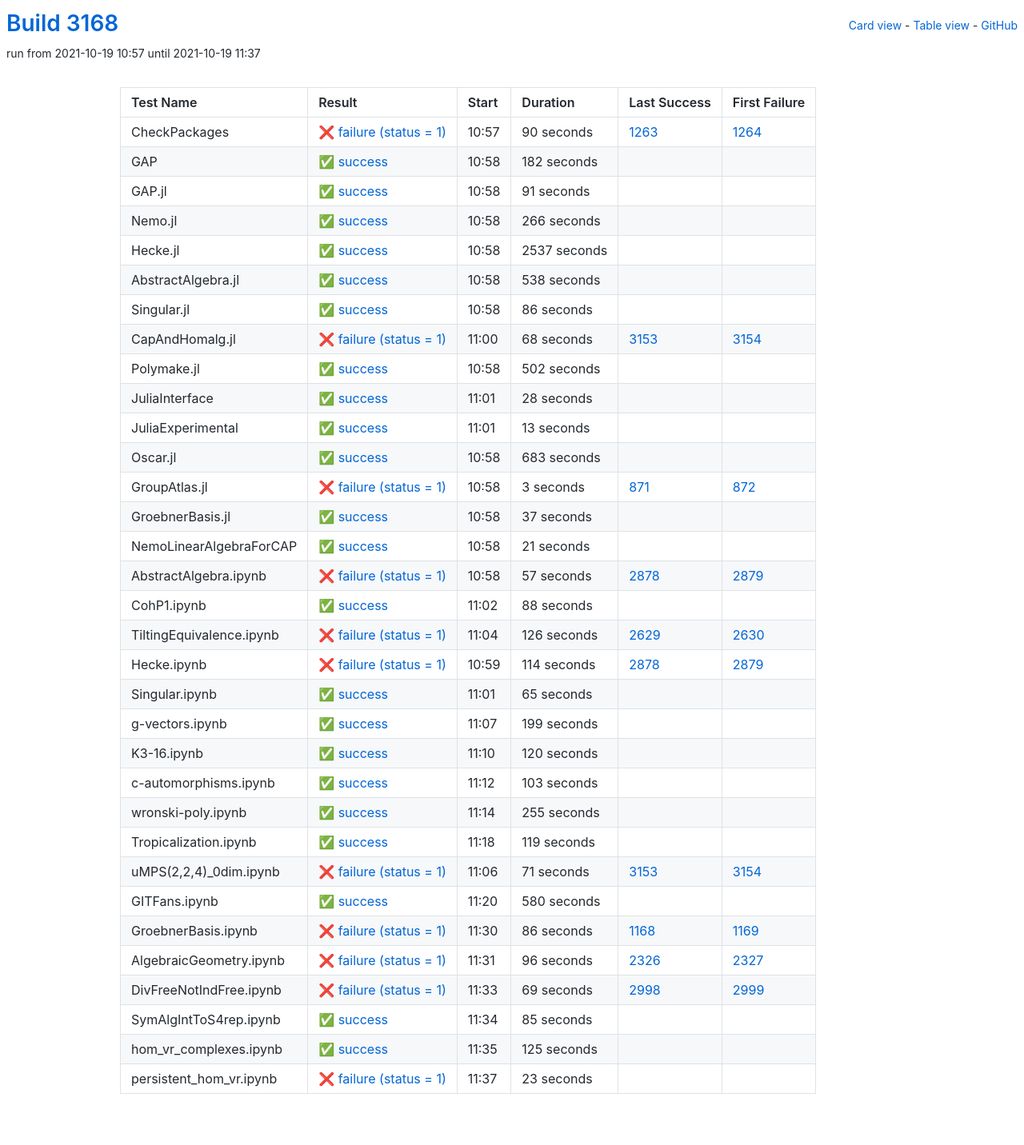
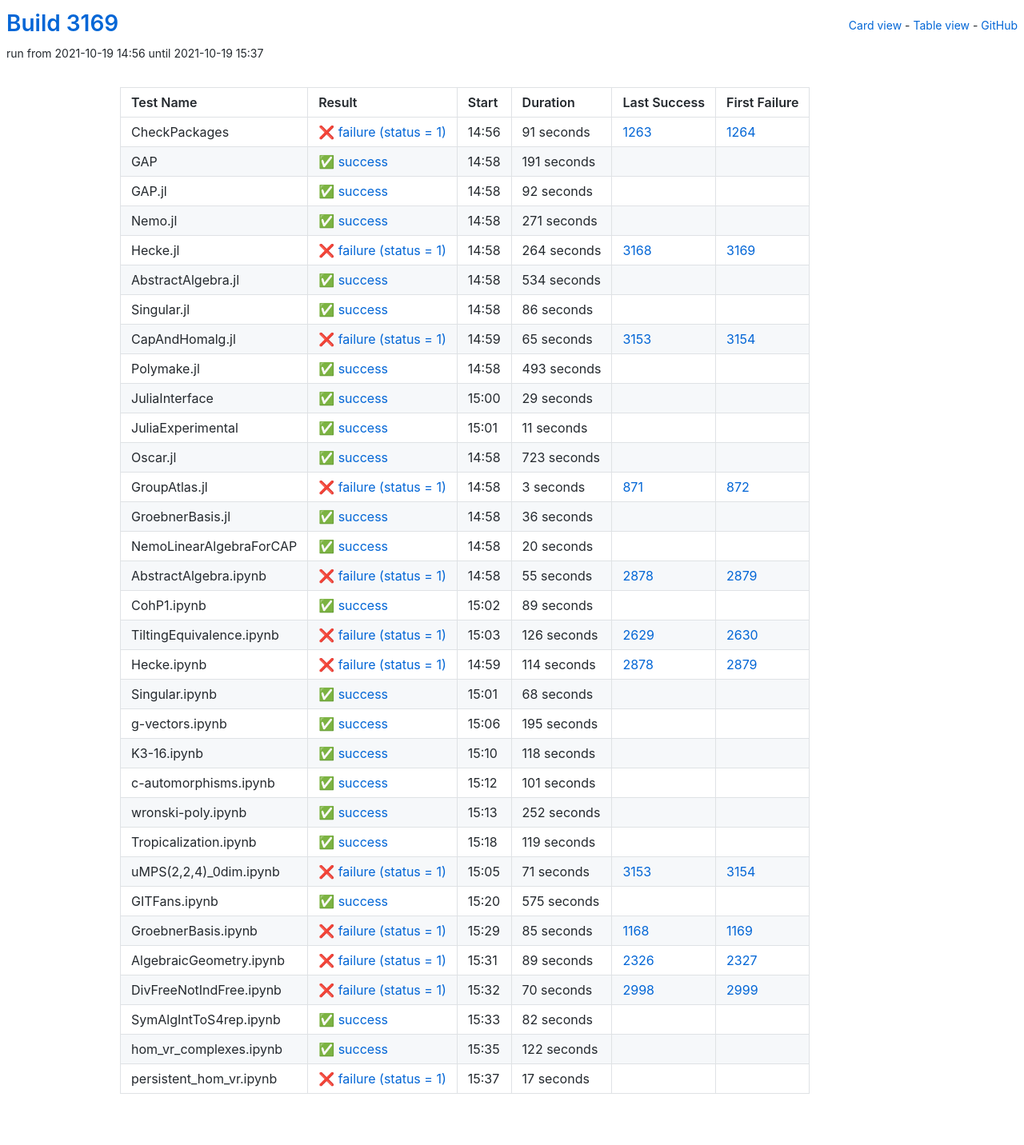
Before and after one commit to oscar-system/oscar-ci-status-stable, a Jekyll site: the page built from table.html, in a window 1280 px wide. Shown: the whole page at 80% size. Built offline with Jekyll 4.4.1, drawn with Linux system fonts in a browser that asks for light colours.

Commit message:
Build #3169

```diff
--- a/_data/ci.yml
+++ b/_data/ci.yml
@@ -1,6 +1,6 @@
 ---
-build: 3168
-build_url: https://oscarci.mathematik.uni-kl.de/job/oscar-stable/3168/
+build: 3169
+build_url: https://oscarci.mathematik.uni-kl.de/job/oscar-stable/3169/
 job: oscar-stable
 organization: oscar-system
 repo: oscar-ci-status-stable
@@ -8,80 +8,80 @@ repourl: https://github.com/oscar-system/oscar-ci-status-stable
 tests:
 - name: CheckPackages
   id: checkpackages
-  log: https://oscarci.mathematik.uni-kl.de/job/oscar-stable/3168/artifact/logs/build-3168/CheckPackages.log
-  start: 2021-10-19 10:57
+  log: https://oscarci.mathematik.uni-kl.de/job/oscar-stable/3169/artifact/logs/build-3169/CheckPackages.log
+  start: 2021-10-19 14:56
   success: false
   exitcode: 1
   status: failure
-  duration: 90
+  duration: 91
   last_success: 1263
   last_success_url: https://oscarci.mathematik.uni-kl.de/job/oscar-stable/1263/
   first_failure: 1264
   first_failure_url: https://oscarci.mathematik.uni-kl.de/job/oscar-stable/1264/
 - name: GAP
   id: gap
-  log: https://oscarci.mathematik.uni-kl.de/job/oscar-stable/3168/artifact/logs/build-3168/GAP.log
-  start: 2021-10-19 10:58
+  log: https://oscarci.mathematik.uni-kl.de/job/oscar-stable/3169/artifact/logs/build-3169/GAP.log
+  start: 2021-10-19 14:58
   success: true
   exitcode: 0
   status: success
-  duration: 182
+  duration: 191
   last_success: false
   last_success_url:
   first_failure: false
   first_failure_url:
 - name: GAP.jl
   id: gap-jl
-  log: https://oscarci.mathematik.uni-kl.de/job/oscar-stable/3168/artifact/logs/build-3168/GAP.jl.log
-  start: 2021-10-19 10:58
+  log: https://oscarci.mathematik.uni-kl.de/job/oscar-stable/3169/artifact/logs/build-3169/GAP.jl.log
+  start: 2021-10-19 14:58
   success: true
   exitcode: 0
   status: success
-  duration: 91
+  duration: 92
   last_success: false
   last_success_url:
   first_failure: false
   first_failure_url:
 - name: Nemo.jl
   id: nemo-jl
-  log: https://oscarci.mathematik.uni-kl.de/job/oscar-stable/3168/artifact/logs/build-3168/Nemo.jl.log
-  start: 2021-10-19 10:58
+  log: https://oscarci.mathematik.uni-kl.de/job/oscar-stable/3169/artifact/logs/build-3169/Nemo.jl.log
+  start: 2021-10-19 14:58
   success: true
   exitcode: 0
   status: success
-  duration: 266
+  duration: 271
   last_success: false
   last_success_url:
   first_failure: false
   first_failure_url:
 - name: Hecke.jl
   id: hecke-jl
-  log: https://oscarci.mathematik.uni-kl.de/job/oscar-stable/3168/artifact/logs/build-3168/Hecke.jl.log
-  start: 2021-10-19 10:58
+  log: https://oscarci.mathematik.uni-kl.de/job/oscar-stable/3169/artifact/logs/build-3169/Hecke.jl.log
+  start: 2021-10-19 14:58
+  success: false
+  exitcode: 1
+  status: failure
+  duration: 264
+  last_success: 3168
+  last_success_url: https://oscarci.mathematik.uni-kl.de/job/oscar-stable/3168/
+  first_failure: 3169
+  first_failure_url: https://oscarci.mathematik.uni-kl.de/job/oscar-stable/3169/
+- name: AbstractAlgebra.jl
+  id: abstractalgebra-jl
+  log: https://oscarci.mathematik.uni-kl.de/job/oscar-stable/3169/artifact/logs/build-3169/AbstractAlgebra.jl.log
+  start: 2021-10-19 14:58
   success: true
   exitcode: 0
   status: success
-  duration: 2537
-  last_success: false
-  last_success_url:
-  first_failure: false
-  first_failure_url:
-- name: AbstractAlgebra.jl
-  id: abstractalgebra-jl
-  log: https://oscarci.mathematik.uni-kl.de/job/oscar-stable/3168/artifact/logs/build-3168/AbstractAlgebra.jl.log
-  start: 2021-10-19 10:58
-  success: true
-  exitcode: 0
-  status: success
-  duration: 538
+  duration: 534
   last_success: false
   last_success_url:
   first_failure: false
   first_failure_url:
 - name: Singular.jl
   id: singular-jl
-  log: https://oscarci.mathematik.uni-kl.de/job/oscar-stable/3168/artifact/logs/build-3168/Singular.jl.log
-  start: 2021-10-19 10:58
+  log: https://oscarci.mathematik.uni-kl.de/job/oscar-stable/3169/artifact/logs/build-3169/Singular.jl.log
+  start: 2021-10-19 14:58
   success: true
   exitcode: 0
   status: success
@@ -92,68 +92,68 @@ tests:
   first_failure_url:
 - name: CapAndHomalg.jl
   id: capandhomalg-jl
-  log: https://oscarci.mathematik.uni-kl.de/job/oscar-stable/3168/artifact/logs/build-3168/CapAndHomalg.jl.log
-  start: 2021-10-19 11:00
+  log: https://oscarci.mathematik.uni-kl.de/job/oscar-stable/3169/artifact/logs/build-3169/CapAndHomalg.jl.log
+  start: 2021-10-19 14:59
   success: false
   exitcode: 1
   status: failure
-  duration: 68
+  duration: 65
   last_success: 3153
   last_success_url: https://oscarci.mathematik.uni-kl.de/job/oscar-stable/3153/
   first_failure: 3154
   first_failure_url: https://oscarci.mathematik.uni-kl.de/job/oscar-stable/3154/
 - name: Polymake.jl
   id: polymake-jl
-  log: https://oscarci.mathematik.uni-kl.de/job/oscar-stable/3168/artifact/logs/build-3168/Polymake.jl.log
-  start: 2021-10-19 10:58
+  log: https://oscarci.mathematik.uni-kl.de/job/oscar-stable/3169/artifact/logs/build-3169/Polymake.jl.log
+  start: 2021-10-19 14:58
   success: true
   exitcode: 0
   status: success
-  duration: 502
+  duration: 493
   last_success: false
   last_success_url:
   first_failure: false
   first_failure_url:
 - name: JuliaInterface
   id: juliainterface
-  log: https://oscarci.mathematik.uni-kl.de/job/oscar-stable/3168/artifact/logs/build-3168/JuliaInterface.log
-  start: 2021-10-19 11:01
+  log: https://oscarci.mathematik.uni-kl.de/job/oscar-stable/3169/artifact/logs/build-3169/JuliaInterface.log
+  start: 2021-10-19 15:00
   success: true
   exitcode: 0
   status: success
-  duration: 28
+  duration: 29
   last_success: false
   last_success_url:
   first_failure: false
   first_failure_url:
 - name: JuliaExperimental
   id: juliaexperimental
-  log: https://oscarci.mathematik.uni-kl.de/job/oscar-stable/3168/artifact/logs/build-3168/JuliaExperimental.log
-  start: 2021-10-19 11:01
+  log: https://oscarci.mathematik.uni-kl.de/job/oscar-stable/3169/artifact/logs/build-3169/JuliaExperimental.log
+  start: 2021-10-19 15:01
   success: true
   exitcode: 0
   status: success
-  duration: 13
+  duration: 11
   last_success: false
   last_success_url:
   first_failure: false
   first_failure_url:
 - name: Oscar.jl
   id: oscar-jl
-  log: https://oscarci.mathematik.uni-kl.de/job/oscar-stable/3168/artifact/logs/build-3168/Oscar.jl.log
-  start: 2021-10-19 10:58
+  log: https://oscarci.mathematik.uni-kl.de/job/oscar-stable/3169/artifact/logs/build-3169/Oscar.jl.log
+  start: 2021-10-19 14:58
   success: true
   exitcode: 0
   status: success
-  duration: 683
+  duration: 723
   last_success: false
   last_success_url:
   first_failure: false
   first_failure_url:
 - name: GroupAtlas.jl
   id: groupatlas-jl
-  log: https://oscarci.mathematik.uni-kl.de/job/oscar-stable/3168/artifact/logs/build-3168/GroupAtlas.jl.log
-  start: 2021-10-19 10:58
+  log: https://oscarci.mathematik.uni-kl.de/job/oscar-stable/3169/artifact/logs/build-3169/GroupAtlas.jl.log
+  start: 2021-10-19 14:58
   success: false
   exitcode: 1
   status: failure
@@ -164,56 +164,56 @@ tests:
   first_failure_url: https://oscarci.mathematik.uni-kl.de/job/oscar-stable/872/
 - name: GroebnerBasis.jl
   id: groebnerbasis-jl
-  log: https://oscarci.mathematik.uni-kl.de/job/oscar-stable/3168/artifact/logs/build-3168/GroebnerBasis.jl.log
-  start: 2021-10-19 10:58
+  log: https://oscarci.mathematik.uni-kl.de/job/oscar-stable/3169/artifact/logs/build-3169/GroebnerBasis.jl.log
+  start: 2021-10-19 14:58
   success: true
   exitcode: 0
   status: success
-  duration: 37
+  duration: 36
   last_success: false
   last_success_url:
   first_failure: false
   first_failure_url:
 - name: NemoLinearAlgebraForCAP
   id: nemolinearalgebraforcap
-  log: https://oscarci.mathematik.uni-kl.de/job/oscar-stable/3168/artifact/logs/build-3168/NemoLinearAlgebraForCAP.log
-  start: 2021-10-19 10:58
+  log: https://oscarci.mathematik.uni-kl.de/job/oscar-stable/3169/artifact/logs/build-3169/NemoLinearAlgebraForCAP.log
+  start: 2021-10-19 14:58
   success: true
   exitcode: 0
   status: success
-  duration: 21
+  duration: 20
   last_success: false
   last_success_url:
   first_failure: false
   first_failure_url:
 - name: AbstractAlgebra.ipynb
   id: abstractalgebra-ipynb
-  log: https://oscarci.mathematik.uni-kl.de/job/oscar-stable/3168/artifact/logs/build-3168/AbstractAlgebra.ipynb.log
-  start: 2021-10-19 10:58
+  log: https://oscarci.mathematik.uni-kl.de/job/oscar-stable/3169/artifact/logs/build-3169/AbstractAlgebra.ipynb.log
+  start: 2021-10-19 14:58
   success: false
   exitcode: 1
   status: failure
-  duration: 57
+  duration: 55
   last_success: 2878
   last_success_url: https://oscarci.mathematik.uni-kl.de/job/oscar-stable/2878/
   first_failure: 2879
   first_failure_url: https://oscarci.mathematik.uni-kl.de/job/oscar-stable/2879/
 - name: CohP1.ipynb
   id: cohp1-ipynb
-  log: https://oscarci.mathematik.uni-kl.de/job/oscar-stable/3168/artifact/logs/build-3168/CohP1.ipynb.log
-  start: 2021-10-19 11:02
+  log: https://oscarci.mathematik.uni-kl.de/job/oscar-stable/3169/artifact/logs/build-3169/CohP1.ipynb.log
+  start: 2021-10-19 15:02
   success: true
   exitcode: 0
   status: success
-  duration: 88
+  duration: 89
   last_success: false
   last_success_url:
   first_failure: false
   first_failure_url:
 - name: TiltingEquivalence.ipynb
   id: tiltingequivalence-ipynb
-  log: https://oscarci.mathematik.uni-kl.de/job/oscar-stable/3168/artifact/logs/build-3168/TiltingEquivalence.ipynb.log
-  start: 2021-10-19 11:04
+  log: https://oscarci.mathematik.uni-kl.de/job/oscar-stable/3169/artifact/logs/build-3169/TiltingEquivalence.ipynb.log
+  start: 2021-10-19 15:03
   success: false
   exitcode: 1
   status: failure
@@ -224,8 +224,8 @@ tests:
   first_failure_url: https://oscarci.mathematik.uni-kl.de/job/oscar-stable/2630/
 - name: Hecke.ipynb
   id: hecke-ipynb
-  log: https://oscarci.mathematik.uni-kl.de/job/oscar-stable/3168/artifact/logs/build-3168/Hecke.ipynb.log
-  start: 2021-10-19 10:59
+  log: https://oscarci.mathematik.uni-kl.de/job/oscar-stable/3169/artifact/logs/build-3169/Hecke.ipynb.log
+  start: 2021-10-19 14:59
   success: false
   exitcode: 1
   status: failure
@@ -236,68 +236,68 @@ tests:
   first_failure_url: https://oscarci.mathematik.uni-kl.de/job/oscar-stable/2879/
 - name: Singular.ipynb
   id: singular-ipynb
-  log: https://oscarci.mathematik.uni-kl.de/job/oscar-stable/3168/artifact/logs/build-3168/Singular.ipynb.log
-  start: 2021-10-19 11:01
+  log: https://oscarci.mathematik.uni-kl.de/job/oscar-stable/3169/artifact/logs/build-3169/Singular.ipynb.log
+  start: 2021-10-19 15:01
   success: true
   exitcode: 0
   status: success
-  duration: 65
+  duration: 68
   last_success: false
   last_success_url:
   first_failure: false
   first_failure_url:
 - name: g-vectors.ipynb
   id: g-vectors-ipynb
-  log: https://oscarci.mathematik.uni-kl.de/job/oscar-stable/3168/artifact/logs/build-3168/g-vectors.ipynb.log
-  start: 2021-10-19 11:07
+  log: https://oscarci.mathematik.uni-kl.de/job/oscar-stable/3169/artifact/logs/build-3169/g-vectors.ipynb.log
+  start: 2021-10-19 15:06
   success: true
   exitcode: 0
   status: success
-  duration: 199
+  duration: 195
   last_success: false
   last_success_url:
   first_failure: false
   first_failure_url:
 - name: K3-16.ipynb
   id: k3-16-ipynb
-  log: https://oscarci.mathematik.uni-kl.de/job/oscar-stable/3168/artifact/logs/build-3168/K3-16.ipynb.log
-  start: 2021-10-19 11:10
+  log: https://oscarci.mathematik.uni-kl.de/job/oscar-stable/3169/artifact/logs/build-3169/K3-16.ipynb.log
+  start: 2021-10-19 15:10
   success: true
   exitcode: 0
   status: success
-  duration: 120
+  duration: 118
   last_success: false
   last_success_url:
   first_failure: false
   first_failure_url:
 - name: c-automorphisms.ipynb
   id: c-automorphisms-ipynb
-  log: https://oscarci.mathematik.uni-kl.de/job/oscar-stable/3168/artifact/logs/build-3168/c-automorphisms.ipynb.log
-  start: 2021-10-19 11:12
+  log: https://oscarci.mathematik.uni-kl.de/job/oscar-stable/3169/artifact/logs/build-3169/c-automorphisms.ipynb.log
+  start: 2021-10-19 15:12
   success: true
   exitcode: 0
   status: success
-  duration: 103
+  duration: 101
   last_success: false
   last_success_url:
   first_failure: false
   first_failure_url:
 - name: wronski-poly.ipynb
   id: wronski-poly-ipynb
-  log: https://oscarci.mathematik.uni-kl.de/job/oscar-stable/3168/artifact/logs/build-3168/wronski-poly.ipynb.log
-  start: 2021-10-19 11:14
+  log: https://oscarci.mathematik.uni-kl.de/job/oscar-stable/3169/artifact/logs/build-3169/wronski-poly.ipynb.log
+  start: 2021-10-19 15:13
   success: true
   exitcode: 0
   status: success
-  duration: 255
+  duration: 252
   last_success: false
   last_success_url:
   first_failure: false
   first_failure_url:
 - name: Tropicalization.ipynb
   id: tropicalization-ipynb
-  log: https://oscarci.mathematik.uni-kl.de/job/oscar-stable/3168/artifact/logs/build-3168/Tropicalization.ipynb.log
-  start: 2021-10-19 11:18
+  log: https://oscarci.mathematik.uni-kl.de/job/oscar-stable/3169/artifact/logs/build-3169/Tropicalization.ipynb.log
+  start: 2021-10-19 15:18
   success: true
   exitcode: 0
   status: success
@@ -308,8 +308,8 @@ tests:
   first_failure_url:
 - name: uMPS(2,2,4)_0dim.ipynb
   id: umps-2-2-4-0dim-ipynb
-  log: https://oscarci.mathematik.uni-kl.de/job/oscar-stable/3168/artifact/logs/build-3168/uMPS-2-2-4-_0dim.ipynb.log
-  start: 2021-10-19 11:06
+  log: https://oscarci.mathematik.uni-kl.de/job/oscar-stable/3169/artifact/logs/build-3169/uMPS-2-2-4-_0dim.ipynb.log
+  start: 2021-10-19 15:05
   success: false
   exitcode: 1
   status: failure
@@ -320,84 +320,84 @@ tests:
   first_failure_url: https://oscarci.mathematik.uni-kl.de/job/oscar-stable/3154/
 - name: GITFans.ipynb
   id: gitfans-ipynb
-  log: https://oscarci.mathematik.uni-kl.de/job/oscar-stable/3168/artifact/logs/build-3168/GITFans.ipynb.log
-  start: 2021-10-19 11:20
+  log: https://oscarci.mathematik.uni-kl.de/job/oscar-stable/3169/artifact/logs/build-3169/GITFans.ipynb.log
+  start: 2021-10-19 15:20
   success: true
   exitcode: 0
   status: success
-  duration: 580
+  duration: 575
   last_success: false
   last_success_url:
   first_failure: false
   first_failure_url:
 - name: GroebnerBasis.ipynb
   id: groebnerbasis-ipynb
-  log: https://oscarci.mathematik.uni-kl.de/job/oscar-stable/3168/artifact/logs/build-3168/GroebnerBasis.ipynb.log
-  start: 2021-10-19 11:30
+  log: https://oscarci.mathematik.uni-kl.de/job/oscar-stable/3169/artifact/logs/build-3169/GroebnerBasis.ipynb.log
+  start: 2021-10-19 15:29
   success: false
   exitcode: 1
   status: failure
-  duration: 86
+  duration: 85
   last_success: 1168
   last_success_url: https://oscarci.mathematik.uni-kl.de/job/oscar-stable/1168/
   first_failure: 1169
   first_failure_url: https://oscarci.mathematik.uni-kl.de/job/oscar-stable/1169/
 - name: AlgebraicGeometry.ipynb
   id: algebraicgeometry-ipynb
-  log: https://oscarci.mathematik.uni-kl.de/job/oscar-stable/3168/artifact/logs/build-3168/AlgebraicGeometry.ipynb.log
-  start: 2021-10-19 11:31
+  log: https://oscarci.mathematik.uni-kl.de/job/oscar-stable/3169/artifact/logs/build-3169/AlgebraicGeometry.ipynb.log
+  start: 2021-10-19 15:31
   success: false
   exitcode: 1
   status: failure
-  duration: 96
+  duration: 89
   last_success: 2326
   last_success_url: https://oscarci.mathematik.uni-kl.de/job/oscar-stable/2326/
   first_failure: 2327
   first_failure_url: https://oscarci.mathematik.uni-kl.de/job/oscar-stable/2327/
 - name: DivFreeNotIndFree.ipynb
   id: divfreenotindfree-ipynb
-  log: https://oscarci.mathematik.uni-kl.de/job/oscar-stable/3168/artifact/logs/build-3168/DivFreeNotIndFree.ipynb.log
-  start: 2021-10-19 11:33
+  log: https://oscarci.mathematik.uni-kl.de/job/oscar-stable/3169/artifact/logs/build-3169/DivFreeNotIndFree.ipynb.log
+  start: 2021-10-19 15:32
   success: false
   exitcode: 1
   status: failure
-  duration: 69
+  duration: 70
   last_success: 2998
   last_success_url: https://oscarci.mathematik.uni-kl.de/job/oscar-stable/2998/
   first_failure: 2999
   first_failure_url: https://oscarci.mathematik.uni-kl.de/job/oscar-stable/2999/
 - name: SymAlgIntToS4rep.ipynb
   id: symalginttos4rep-ipynb
-  log: https://oscarci.mathematik.uni-kl.de/job/oscar-stable/3168/artifact/logs/build-3168/SymAlgIntToS4rep.ipynb.log
-  start: 2021-10-19 11:34
+  log: https://oscarci.mathematik.uni-kl.de/job/oscar-stable/3169/artifact/logs/build-3169/SymAlgIntToS4rep.ipynb.log
+  start: 2021-10-19 15:33
   success: true
   exitcode: 0
   status: success
-  duration: 85
+  duration: 82
   last_success: false
   last_success_url:
   first_failure: false
   first_failure_url:
 - name: hom_vr_complexes.ipynb
   id: hom-vr-complexes-ipynb
-  log: https://oscarci.mathematik.uni-kl.de/job/oscar-stable/3168/artifact/logs/build-3168/hom_vr_complexes.ipynb.log
-  start: 2021-10-19 11:35
+  log: https://oscarci.mathematik.uni-kl.de/job/oscar-stable/3169/artifact/logs/build-3169/hom_vr_complexes.ipynb.log
+  start: 2021-10-19 15:35
   success: true
   exitcode: 0
   status: success
-  duration: 125
+  duration: 122
   last_success: false
   last_success_url:
   first_failure: false
   first_failure_url:
 - name: persistent_hom_vr.ipynb
   id: persistent-hom-vr-ipynb
-  log: https://oscarci.mathematik.uni-kl.de/job/oscar-stable/3168/artifact/logs/build-3168/persistent_hom_vr.ipynb.log
-  start: 2021-10-19 11:37
+  log: https://oscarci.mathematik.uni-kl.de/job/oscar-stable/3169/artifact/logs/build-3169/persistent_hom_vr.ipynb.log
+  start: 2021-10-19 15:37
   success: false
   exitcode: 1
   status: failure
-  duration: 23
+  duration: 17
   last_success: false
   last_success_url:
   first_failure: false
```
Also changed, not shown: README.md.
